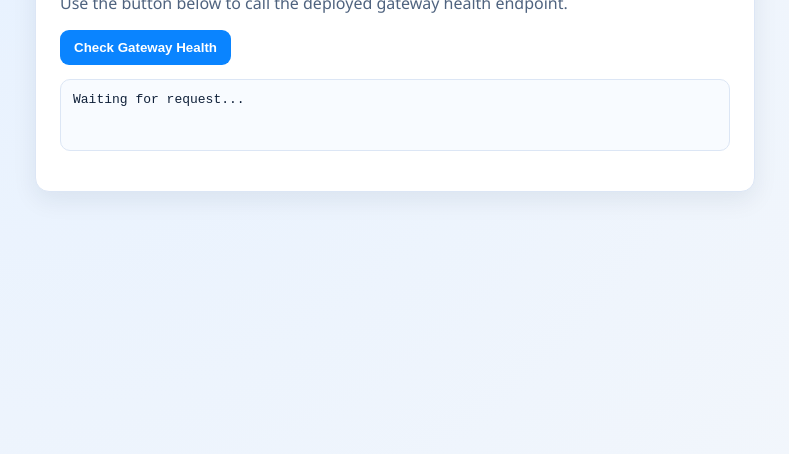
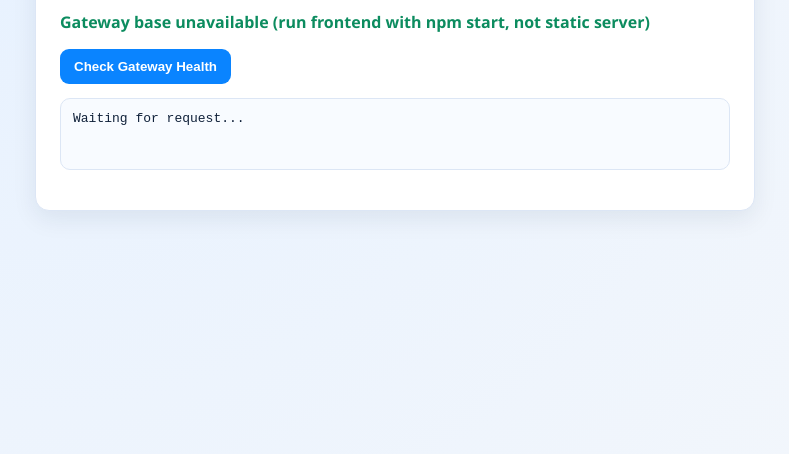
Before and after one commit to PandukaWijesinghee/SLIIT-CTSE-Deployment-Lab07, a plain HTML site: page frontend/index.html in a window 1280 px wide. Shown: the part 346-800 px from the top of the page, without its empty margins (245-1034 px from the left). Drawn offline with Linux system fonts and the light colour scheme; no server answers.

Commit message:
Update index.html

```diff
--- a/frontend/index.html
+++ b/frontend/index.html
@@ -84,27 +84,64 @@
 <body>
   <main class="card">
     <h1>Azure Lab 07 Frontend</h1>
-    <p>Use the button below to call the deployed gateway health endpoint.</p>
+    <p>Use the button below to call the gateway health endpoint through this frontend proxy.</p>
+    <p id="base" class="ok"></p>
     <button id="check">Check Gateway Health</button>
     <pre id="out">Waiting for request...</pre>
     <p class="ok" id="status"></p>
   </main>
 
   <script>
-    const gatewayBase = window.GATEWAY_BASE_URL || "";
+    let gatewayBase = "";
     const output = document.getElementById("out");
     const statusEl = document.getElementById("status");
+    const baseEl = document.getElementById("base");
     const button = document.getElementById("check");
 
+    async function parseJsonSafely(res) {
+      const text = await res.text();
+      try {
+        return { ok: true, value: JSON.parse(text) };
+      } catch (_err) {
+        return { ok: false, value: text };
+      }
+    }
+
+    async function loadConfig() {
+      try {
+        const res = await fetch("/config");
+        const parsed = await parseJsonSafely(res);
+        if (!parsed.ok) {
+          throw new Error("/config did not return JSON");
+        }
+        const cfg = parsed.value;
+        gatewayBase = cfg.gatewayBase || "";
+        if (gatewayBase) {
+          baseEl.textContent = `Gateway base: ${gatewayBase}`;
+        }
+      } catch (_err) {
+        baseEl.textContent = "Gateway base unavailable (run frontend with npm start, not static server)";
+      }
+    }
+
+    loadConfig();
+
     button.addEventListener("click", async () => {
-      const url = gatewayBase ? `${gatewayBase}/health` : "/health";
+      const url = "/health";
       output.textContent = `Calling ${url} ...`;
       statusEl.textContent = "";
 
       try {
         const res = await fetch(url);
-        const body = await res.json();
-        output.textContent = JSON.stringify({ code: res.status, body }, null, 2);
+        const parsed = await parseJsonSafely(res);
+        if (!parsed.ok) {
+          const snippet = parsed.value.slice(0, 180).replace(/\s+/g, " ");
+          output.textContent = `Non-JSON response from ${url} (status ${res.status}).\n` +
+            `This usually means a static server is running instead of the frontend proxy.\n` +
+            `Response preview: ${snippet}`;
+          return;
+        }
+        output.textContent = JSON.stringify({ code: res.status, body: parsed.value }, null, 2);
         if (res.ok) {
           statusEl.textContent = "Gateway is reachable";
         }
```
